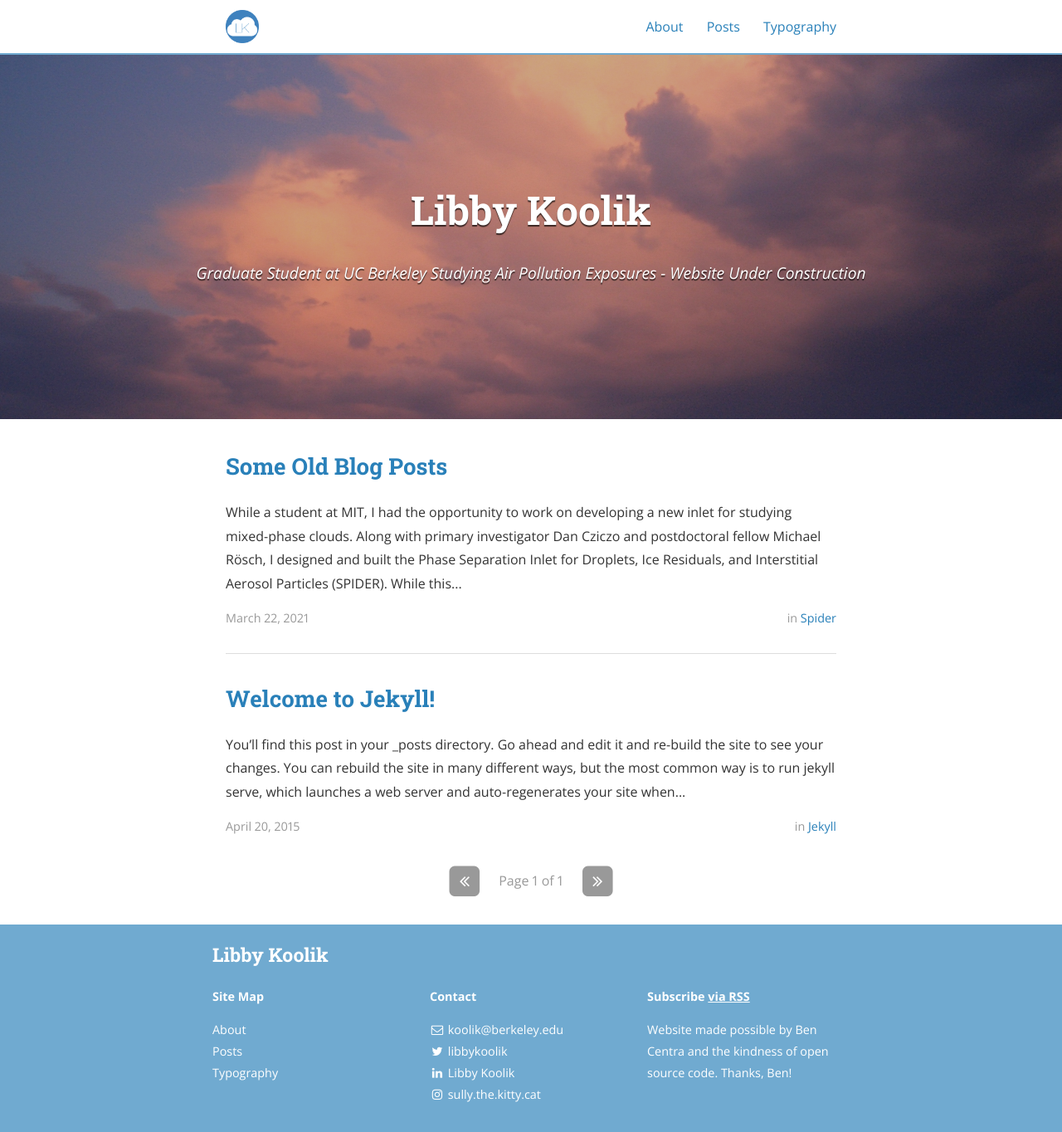
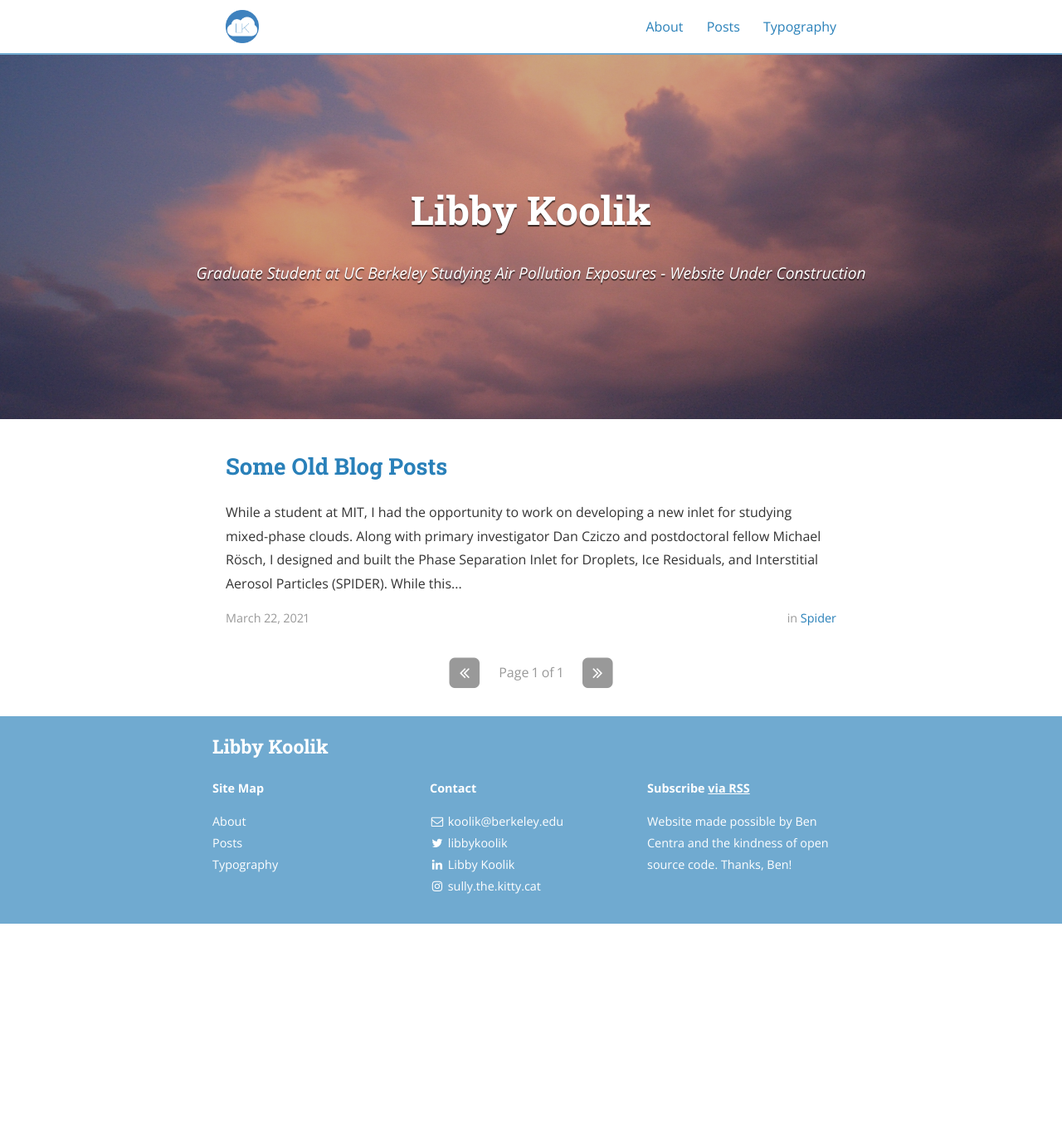
Before and after one commit to lkoolik/lkoolik.github.io, a Jekyll site: the page built from index.html, in a window 1280 px wide and 1364 px high. Shown: the whole window at 83% size. Built offline with Jekyll 4.4.1, drawn with Linux system fonts in a browser that asks for light colours; nearby versions of some CDN libraries; the list of posts is cut into pages by our own code.

Commit message:
Update and rename 2015-04-20-welcome-to-jekyll.markdown to (archive)welcome-to-jekyll.markdown

```diff
--- a/_posts/2015-04-20-welcome-to-jekyll.markdown
+++ b/_posts/(archive)welcome-to-jekyll.markdown
@@ -3,8 +3,8 @@ layout: post
 title:  "Welcome to Jekyll!"
 date:   2015-04-20 08:43:59
 author: Ben Centra
-categories: Jekyll
-tags:	jekyll welcome
+categories:
+tags:
 cover:  "/assets/instacode.png"
 ---
 
```
